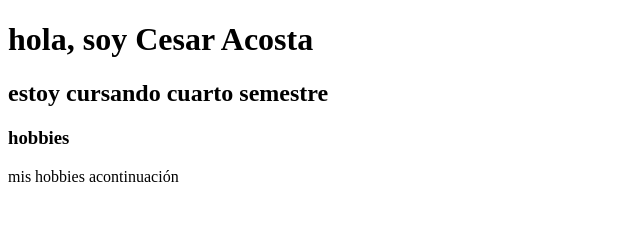
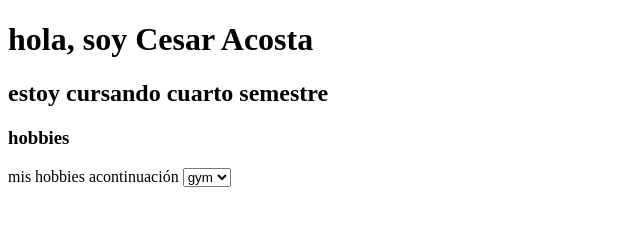
Before and after one commit to stal-programetion/taller_git, a plain HTML site: page index.html in a window 1280 px wide. Shown: the full height of the page, 0-640 px from the left. Drawn offline with Linux system fonts and the light colour scheme.

Commit message:
añadir primer hobbie

```diff
--- a/index.html
+++ b/index.html
@@ -10,6 +10,9 @@
     <h2>estoy cursando cuarto semestre </h2>
     <h3>hobbies</h3>
     <label for="hobbies">mis hobbies acontinuación </label>
+    <select id="hobbies" name="hobbies">
+        <option value="gym">gym</option>
 
+    </select>
 </body>
 </html>
```
